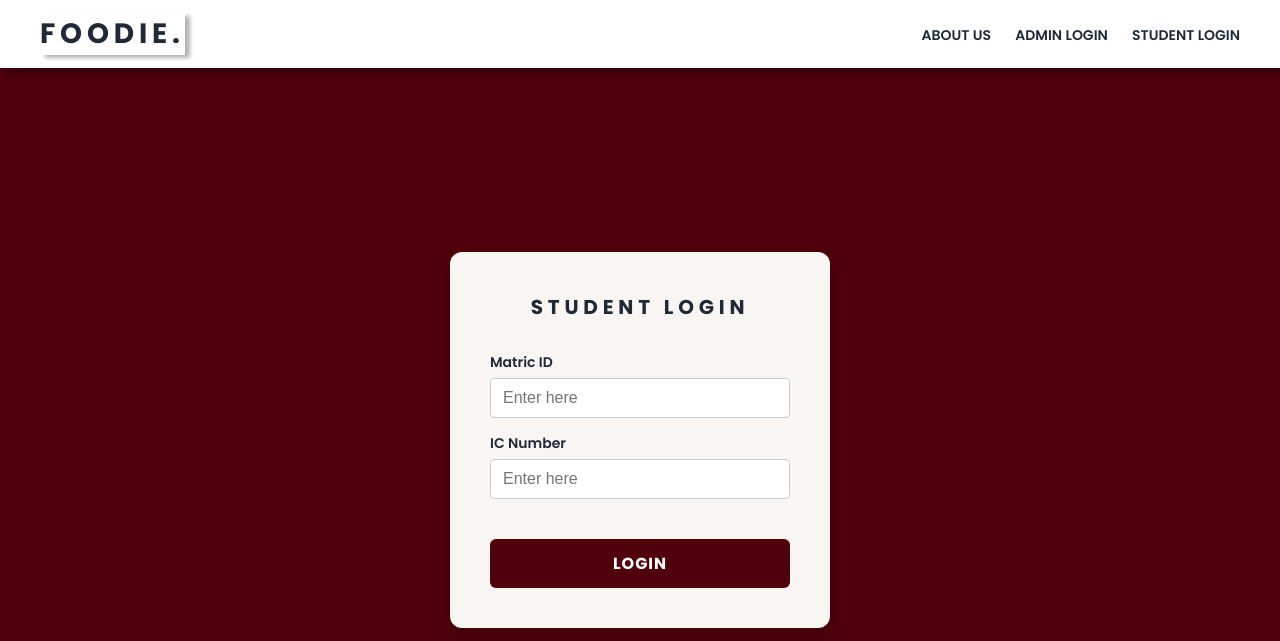
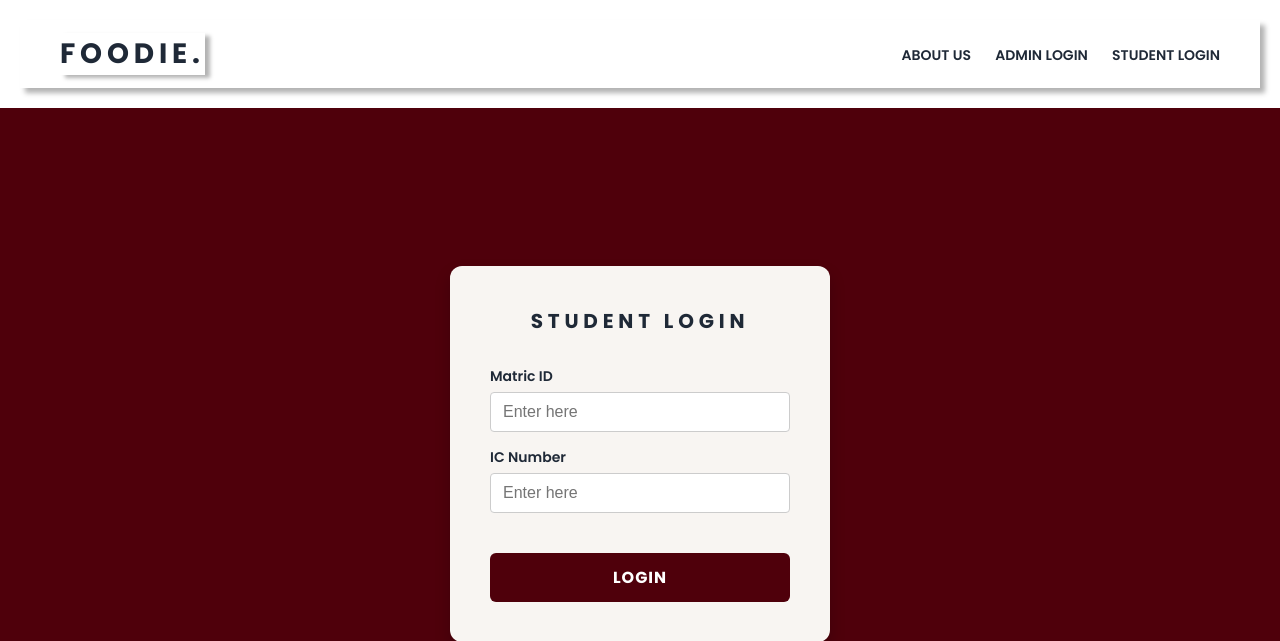
Before and after one commit to TheDans/FOODIE, a PHP site: page /login.html in a window 1280 px wide. Shown: the top 641 px of the page. Run offline with PHP 8.4, Linux system fonts and the light colour scheme; some web fonts are replaced.

Commit message:
added header background

```diff
--- a/login.html
+++ b/login.html
@@ -74,8 +74,8 @@
 
 	</head>
 <!-- Top Navigation Bar -->
-
-		<div class="header-bar">
+	<div class="content-wrapper">
+        <div class="header-bar">
 			<div class="logo">FOODIE.</div>
 			<nav class="nav-links">
 				<a href="#">ABOUT US</a>
@@ -83,6 +83,8 @@
 				<a href="#">STUDENT LOGIN</a>
 			</nav>
 		</div>
+    </div>
+
 		<body>
 
 
--- a/login_style.css
+++ b/login_style.css
@@ -17,7 +17,6 @@
 
         /* --- Header Bar (Top Navigation) --- */
            .header-bar {
-                position:fixed;
                 top: 0;
                 left: 0;
                 width: 100%;
@@ -39,6 +38,16 @@
                 color: #1f2937;
                 letter-spacing: 4.8px;
                 box-shadow: 5px 3px 4px rgba(0, 0, 0, 0.3); /* Subtle shadow for depth */
+                }
+
+            .content-wrapper {
+                width: 100%;
+                display: flex;
+                flex-direction: column;
+                align-items: center;
+                background-color: #ffffff;
+                padding: 20px;
+                margin-top: -80px;
                 }
 
 
```
